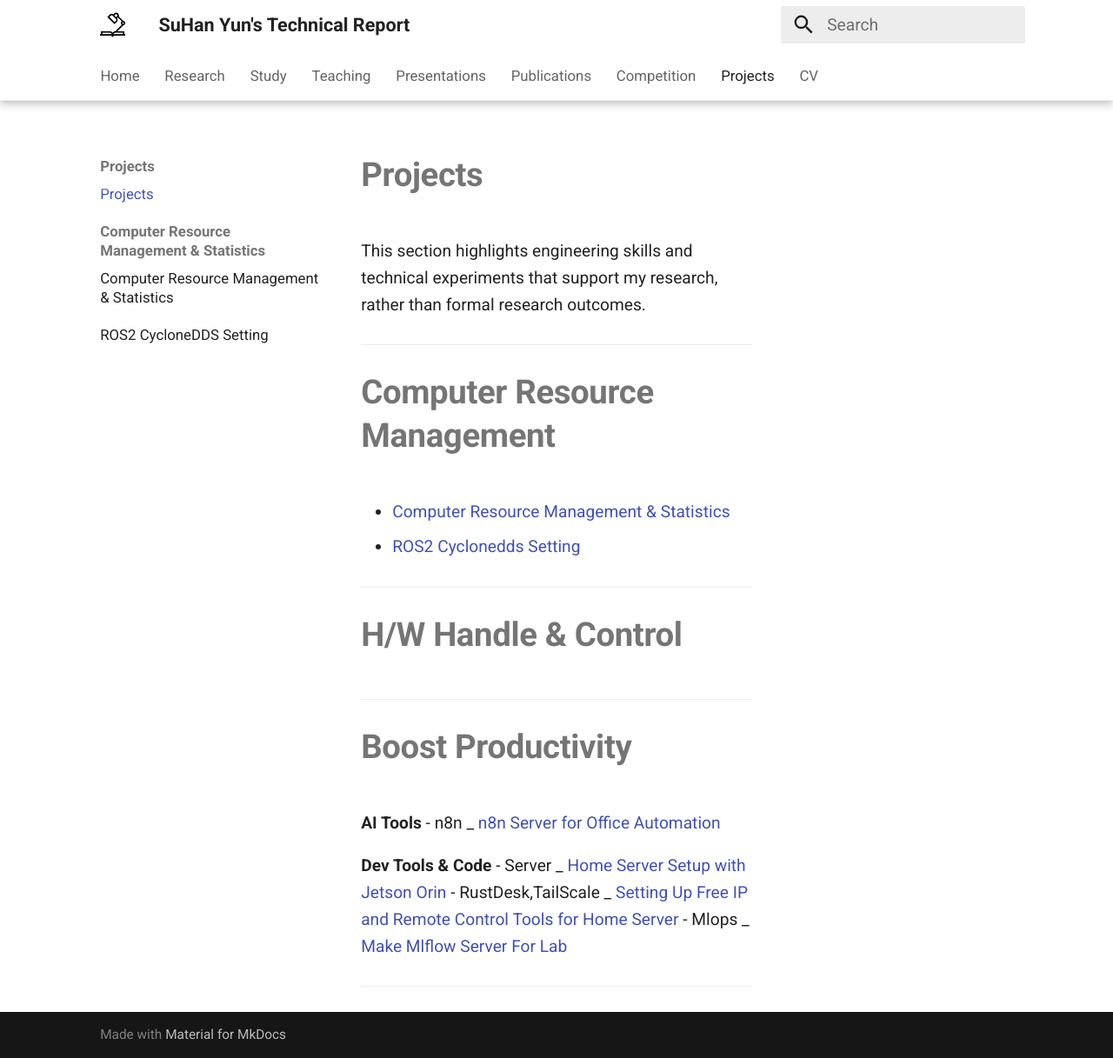
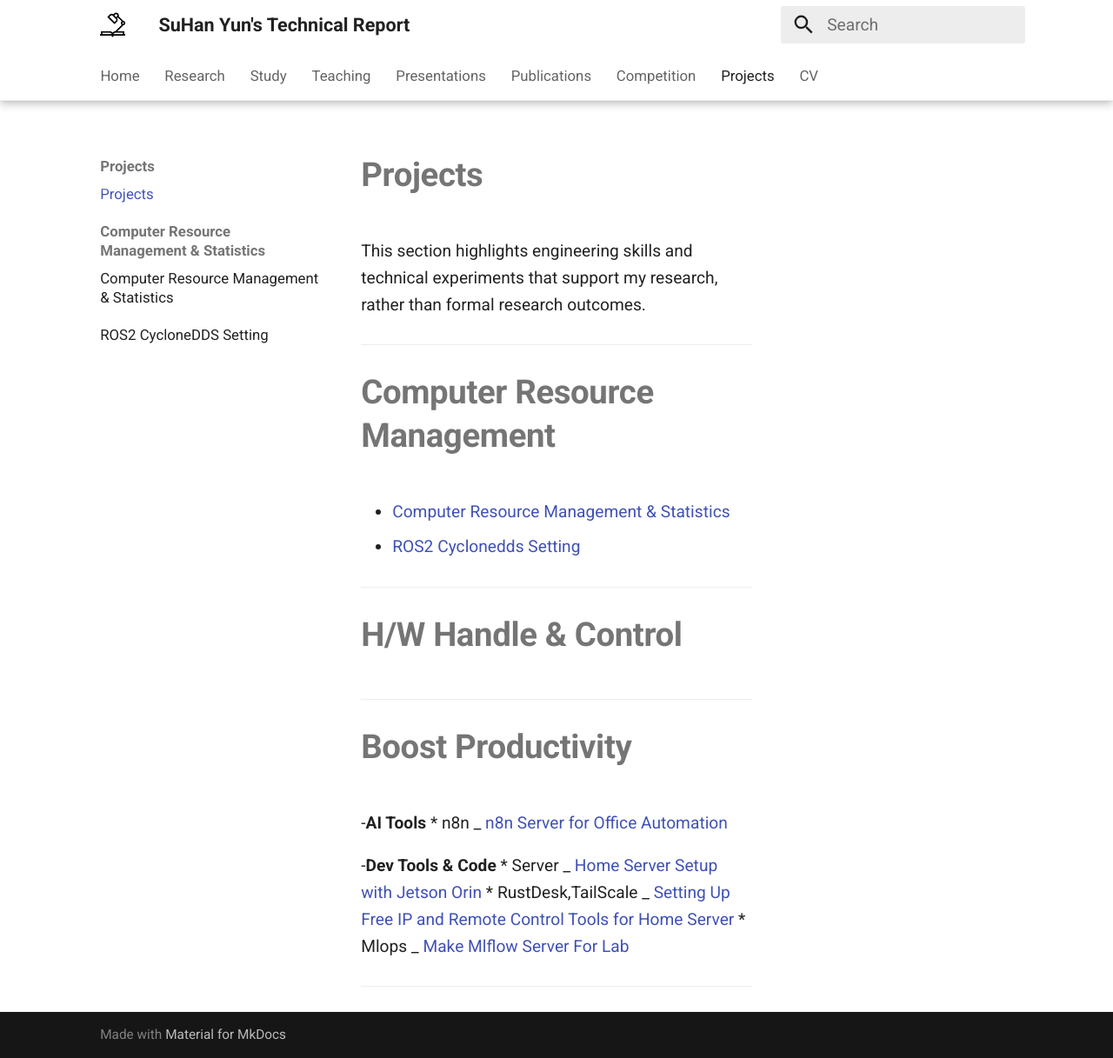
Before and after one commit to YSH-research/YSH-research.github.io, an MkDocs documentation site: the page built from docs/Project/projects.md, in a window 1280 px wide and 1217 px high. Shown: the whole window at 87% size. Built offline with MkDocs 1.6.1 and Material for MkDocs 9.7.7, drawn with Linux system fonts in a browser that asks for light colours.

```diff
--- a/docs/Project/projects.md
+++ b/docs/Project/projects.md
@@ -17,12 +17,12 @@ This section highlights engineering skills and technical experiments that suppor
 
 # **Boost Productivity**
 
-**AI Tools**
-    - n8n _ [n8n Server for Office Automation]()
+-**AI Tools**
+    * n8n _ [n8n Server for Office Automation]()
 
-**Dev Tools & Code**
-    - Server _ [Home Server Setup with Jetson Orin]()
-    - RustDesk,TailScale _ [Setting Up Free IP and Remote Control Tools for Home Server]()
-    - Mlops _ [Make Mlflow Server For Lab]()
+-**Dev Tools & Code**
+    * Server _ [Home Server Setup with Jetson Orin]()
+    * RustDesk,TailScale _ [Setting Up Free IP and Remote Control Tools for Home Server]()
+    * Mlops _ [Make Mlflow Server For Lab]()
 
 ---
```
